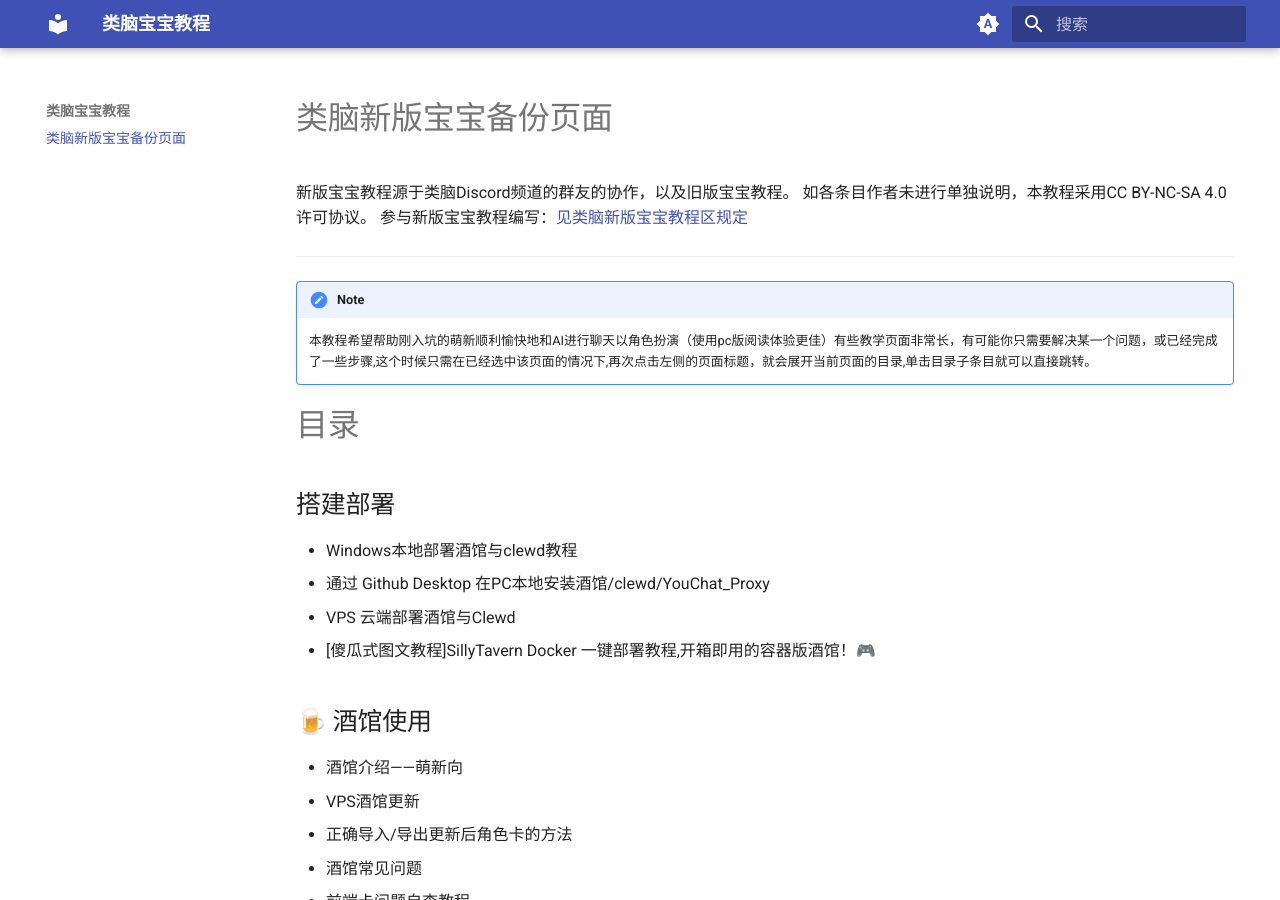
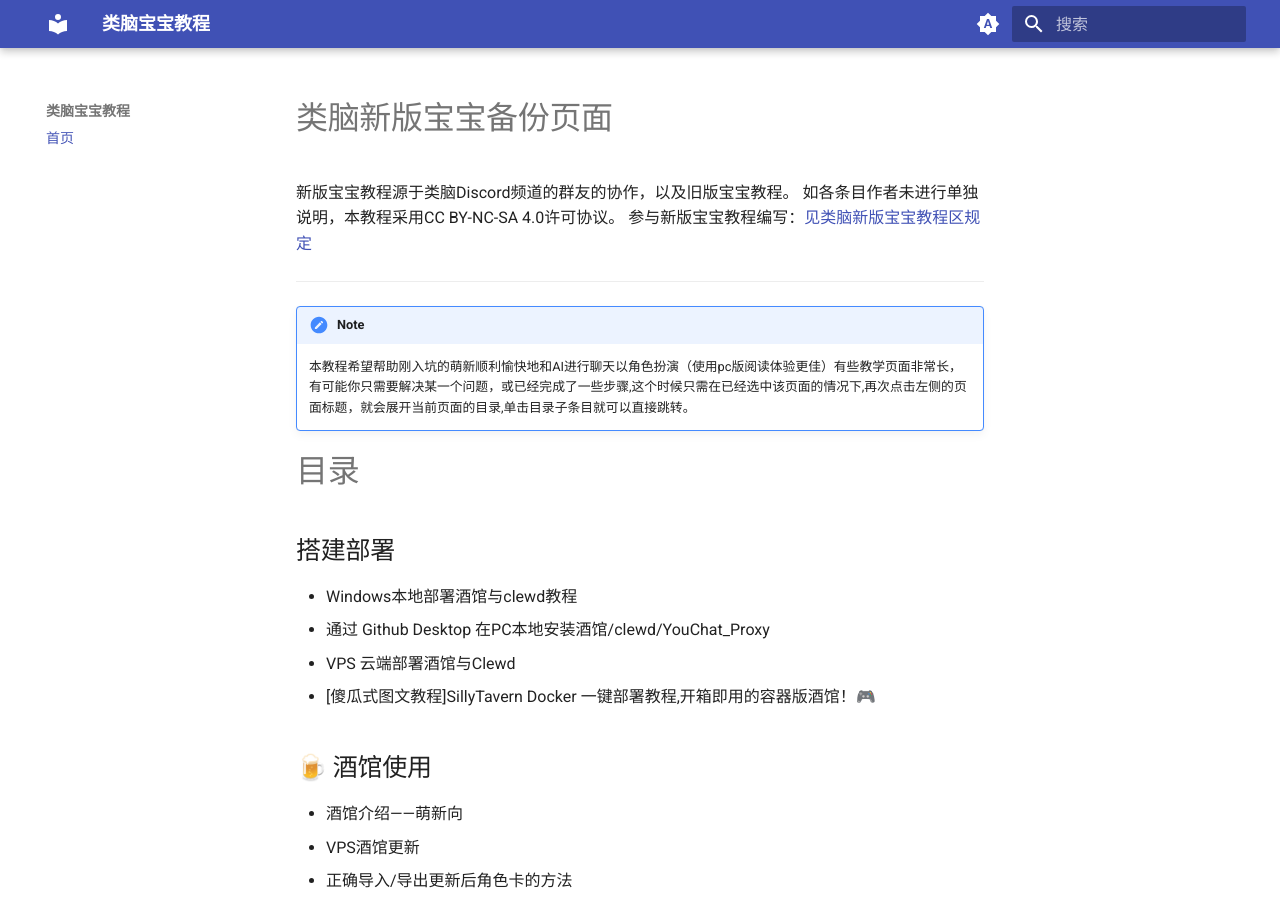
Before and after one commit to supmamamamma/baoleinao, an MkDocs documentation site: the page built from docs/index.md, in a window 1280 px wide and 900 px high. Built offline with MkDocs 1.6.1 and Material for MkDocs 9.7.7, drawn with Linux system fonts in a browser that asks for light colours.

Commit message:
fix:index

```diff
--- a/mkdocs.yml
+++ b/mkdocs.yml
@@ -1,5 +1,8 @@
 site_name: 类脑宝宝教程
 site_url: https://down-3ud.pages.dev
+nav:
+  - "首页":
+    - index.md
 theme:
   name: material
   language: zh
@@ -12,7 +15,7 @@ theme:
     - search.suggest
     - content.code.copy
     - navigation.top
-    - toc.integrate
+    - navigation.indexes
   palette:
 
     - media: "(prefers-color-scheme)"
```
